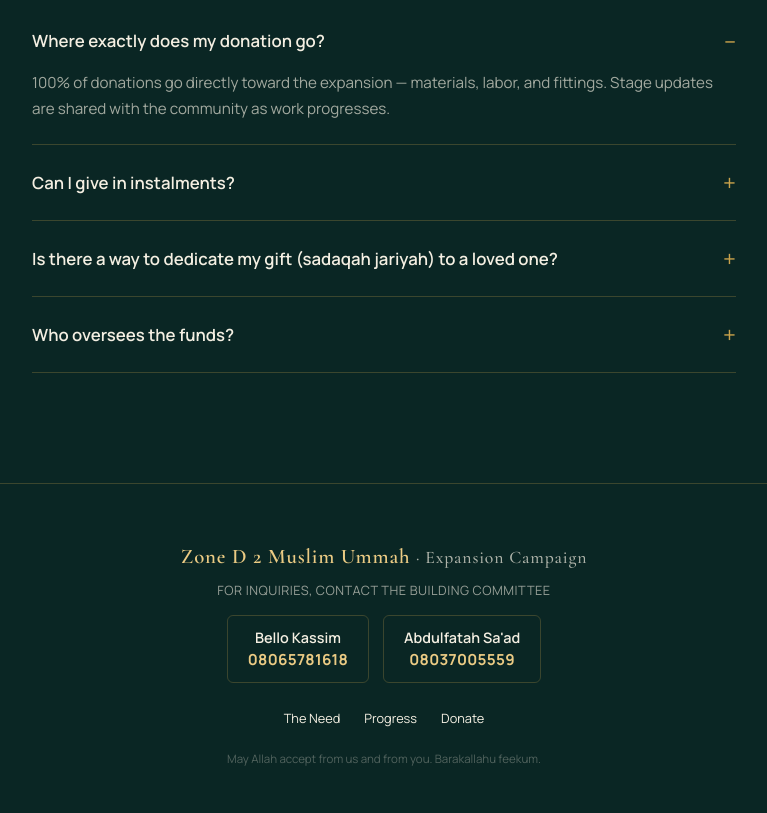
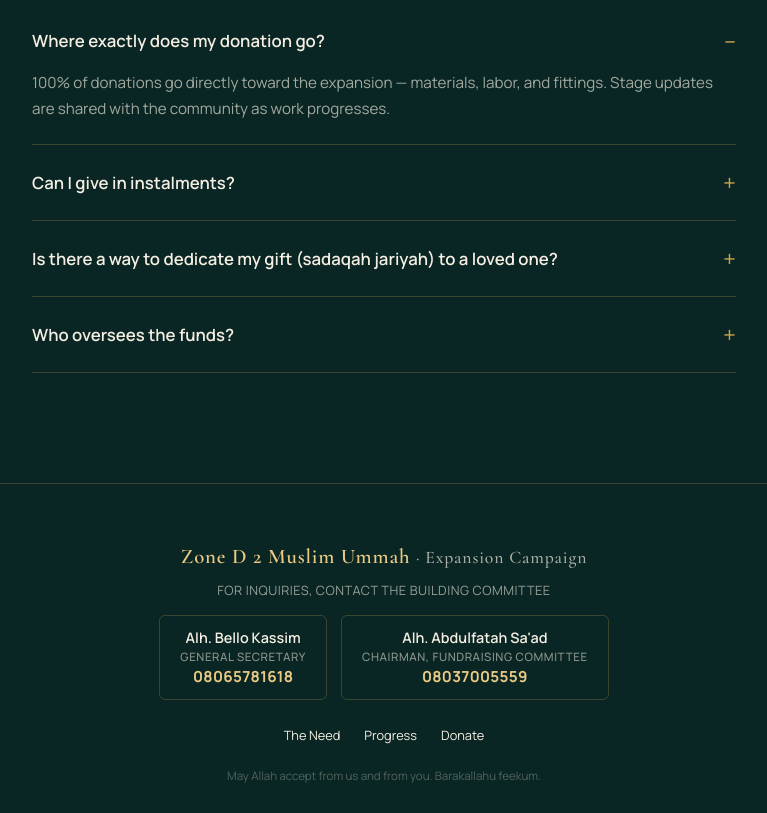
Before and after one commit to abubakarsaleh1010/Kamsa-salawat-site, a plain HTML site: page index.html in a window 1280 px wide. Shown: the part 6529-7342 px from the top of the page, without its empty margins (256-1023 px from the left). Drawn offline with nearby package versions, Linux system fonts and the light colour scheme; animation ran at ten frames a second.

Commit message:
Enhance contact links with roles for clarity
Updated contact links to include roles for individuals.

```diff
--- a/index.html
+++ b/index.html
@@ -242,6 +242,7 @@
     color:var(--ivory); font-size:0.9rem; font-weight:600; transition:border-color .25s, color .25s;
   }
   .contact-link span{ color:var(--gold-bright); font-weight:700; font-size:0.95rem; letter-spacing:0.02em; }
+  .contact-link .contact-role{ color:rgba(244,239,226,0.55); font-weight:500; font-size:0.72rem; text-transform:uppercase; letter-spacing:0.05em; }
   .contact-link:hover{ border-color:var(--gold); }
   footer .foot-links{display:flex; gap:24px; justify-content:center; font-size:0.8rem; margin-bottom:24px;}
   footer .fine{font-size:0.72rem; color:rgba(244,239,226,0.3);}
@@ -503,8 +504,8 @@
     <span class="brand">Zone D 2 Muslim Ummah <span>· Expansion Campaign</span></span>
     <p class="inquiries-label">For inquiries, contact the Building Committee</p>
     <div class="contact-row">
-      <a href="tel:08065781618" class="contact-link">Bello Kassim <span>08065781618</span></a>
-      <a href="tel:08037005559" class="contact-link">Abdulfatah Sa'ad <span>08037005559</span></a>
+      <a href="tel:08065781618" class="contact-link">Alh. Bello Kassim <span class="contact-role">General Secretary</span><span>08065781618</span></a>
+      <a href="tel:08037005559" class="contact-link">Alh. Abdulfatah Sa'ad <span class="contact-role">Chairman, Fundraising Committee</span><span>08037005559</span></a>
     </div>
     <div class="foot-links">
       <a href="#story">The Need</a>
```
